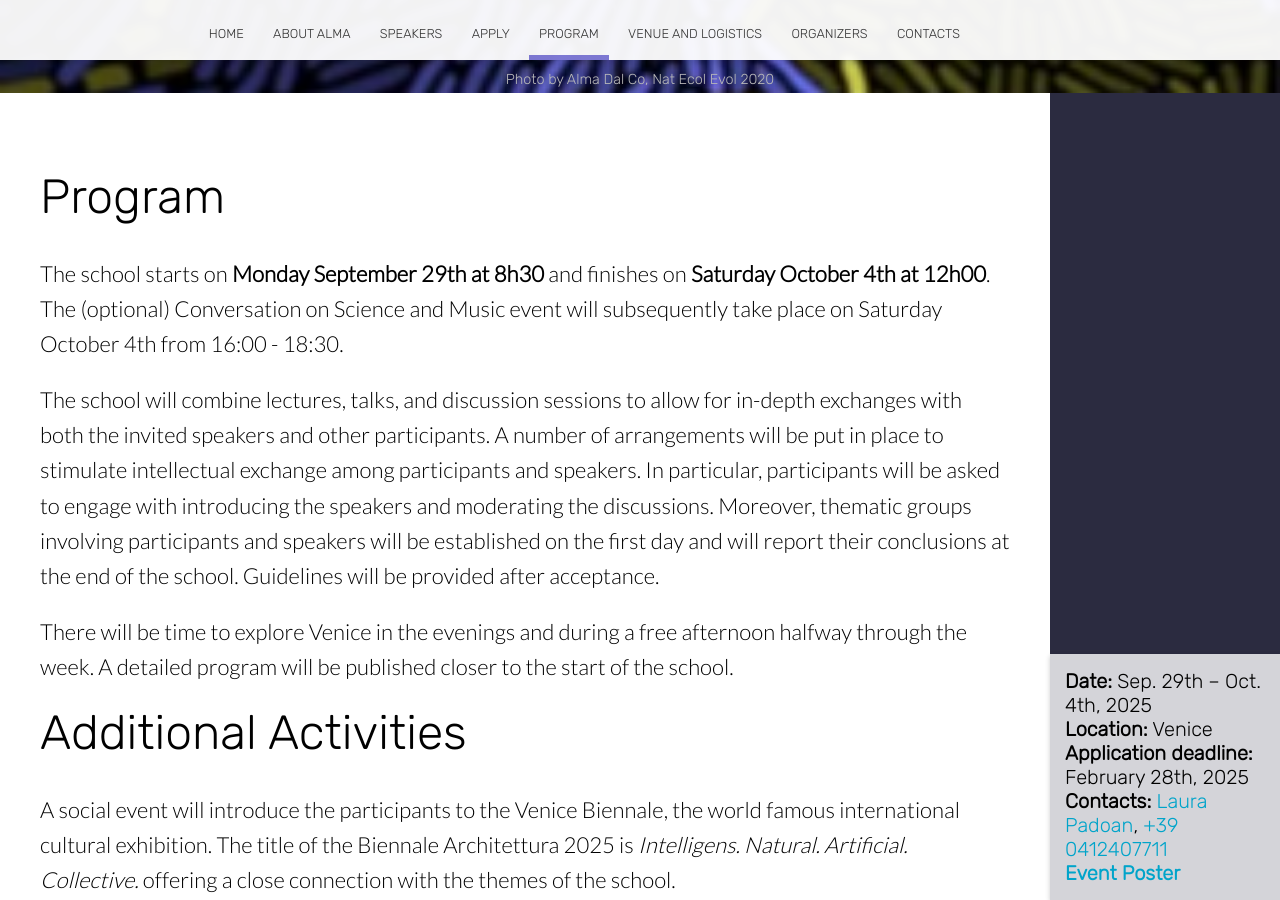
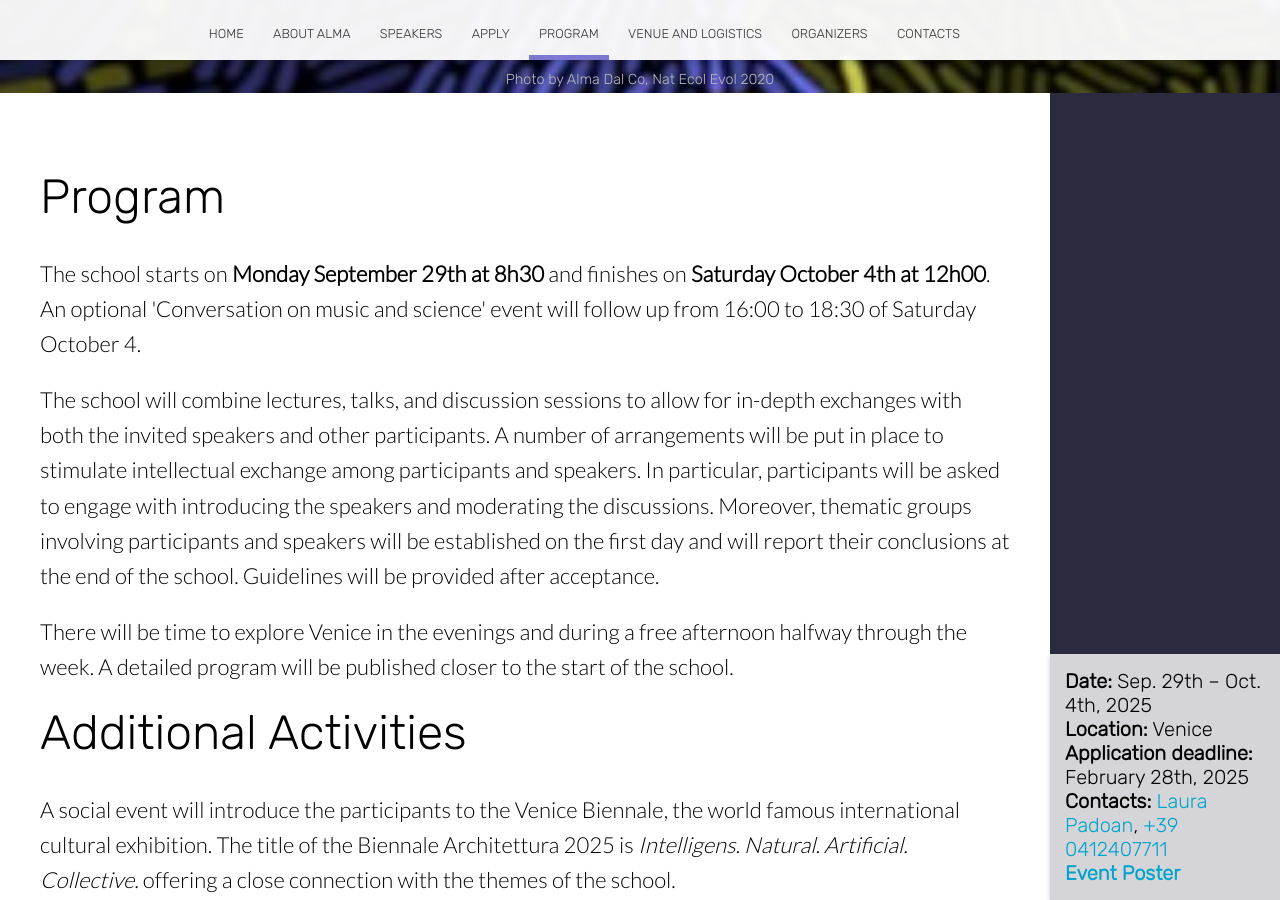
Before and after one commit to almadalcoschool/almadalcoschool.github.io, a Jekyll site: the page built from program.html, in a window 1280 px wide and 900 px high, scrolled down 537 px. Built offline with Jekyll 4.4.1, drawn with Linux system fonts in a browser that asks for light colours; nearby versions of some CDN libraries.

Commit message:
program fix

```diff
--- a/program.html
+++ b/program.html
@@ -186,8 +186,8 @@ image: /images/home/paper_natEcoEvol2020.jpg
                 <h2 class="editable">Program</h2>
                 <p>
                     The school starts on <b>Monday September 29th at 8h30</b> and finishes on <b>Saturday October
-                    4th at 12h00</b>. The (optional) Conversation on Science and Music event will subsequently take place on Saturday
-                    October 4th from 16:00 - 18:30.
+                    4th at 12h00</b>. An optional 'Conversation on music and science' event will
+                    follow up from 16:00 to 18:30 of Saturday October 4.
                 </p>
                 <p>
                     The school will combine lectures, talks, and discussion sessions to allow for in-depth exchanges with both the invited
```
